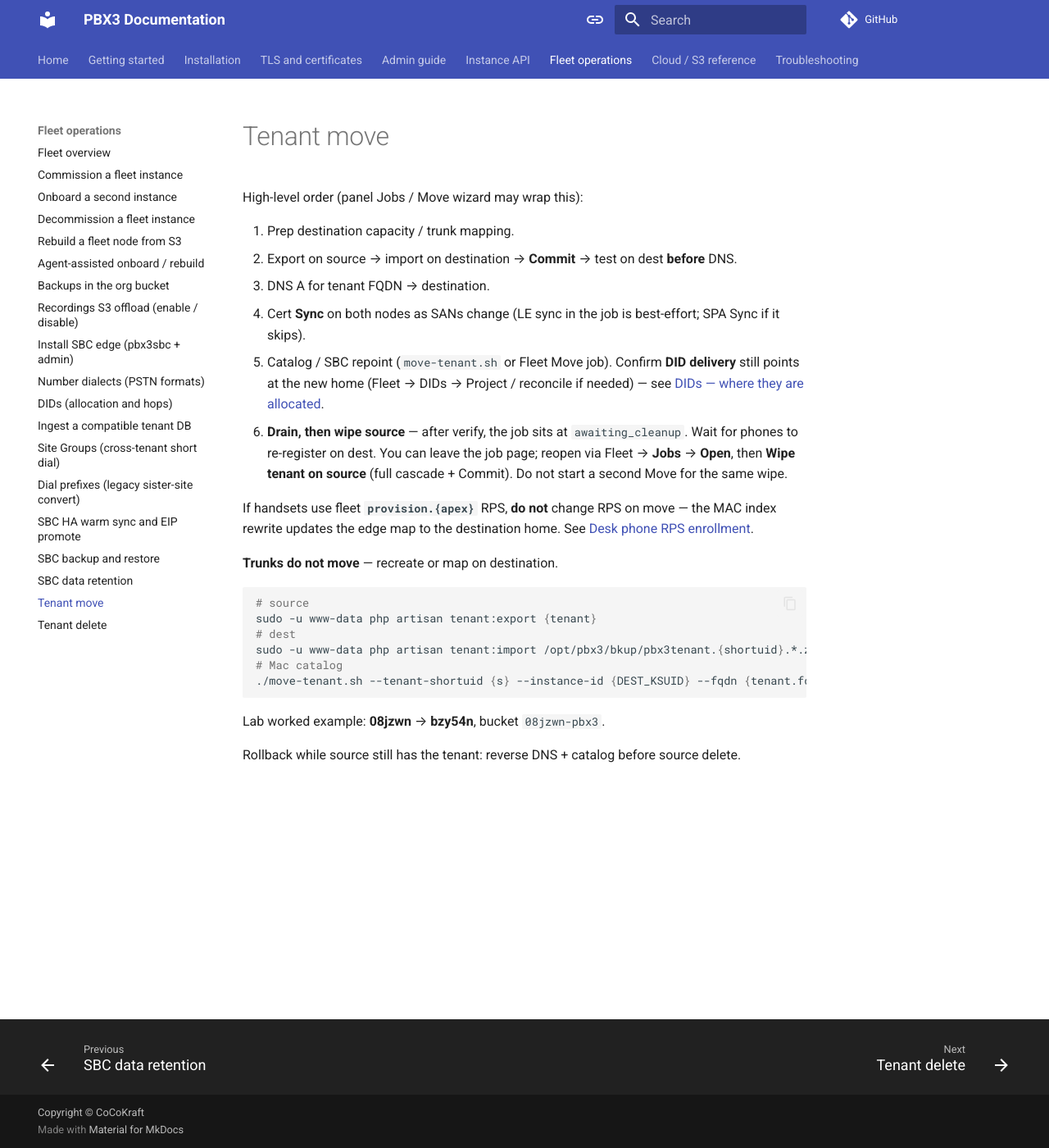
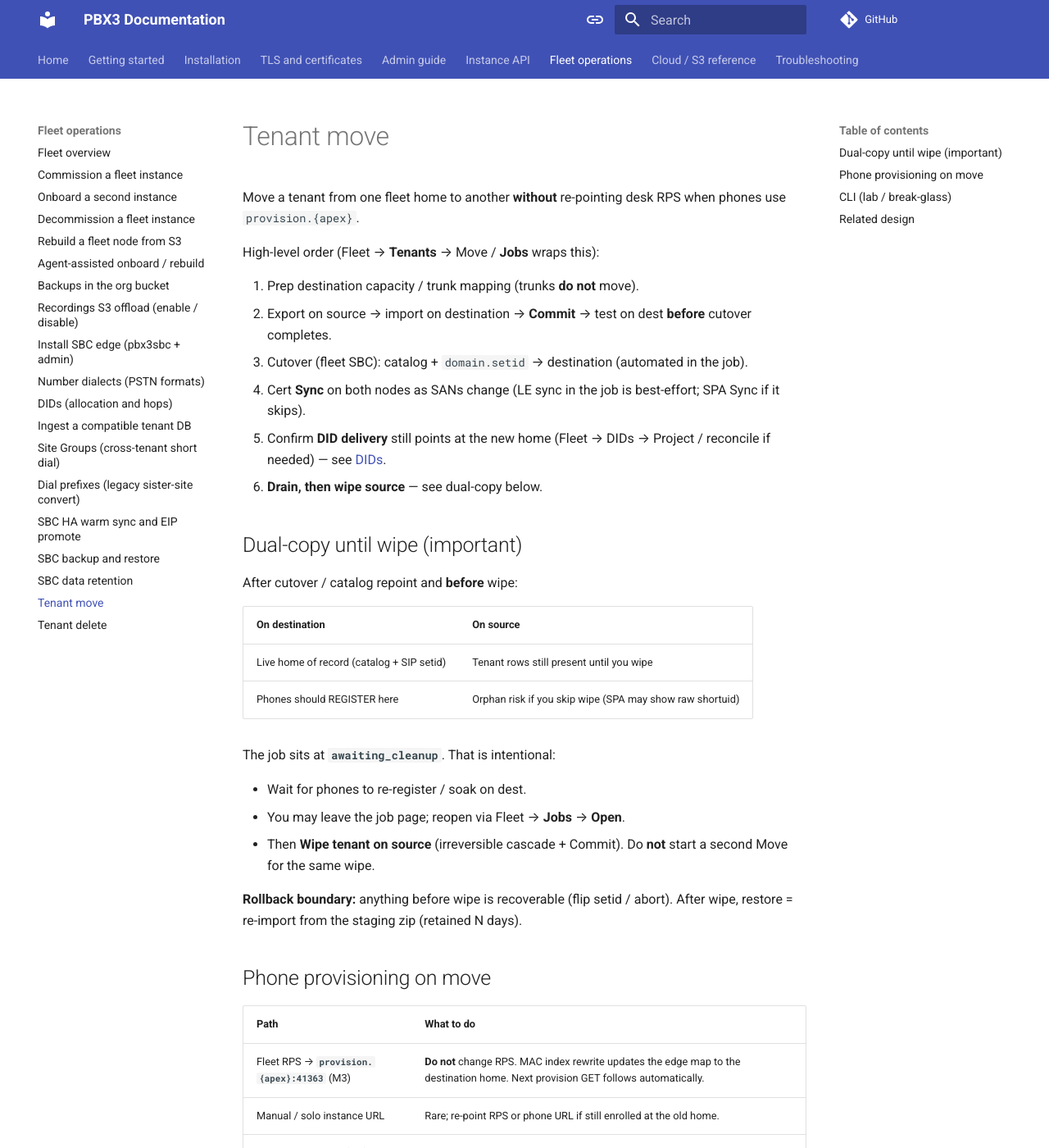
Before and after one commit to aelintra/pbx3-docs, an MkDocs documentation site: the page built from docs/fleet/tenant-move.md, in a window 1280 px wide and 1400 px high. Shown: the whole window at 82% size. Built offline with MkDocs 1.6.1 and Material for MkDocs 9.7.7, drawn with Linux system fonts in a browser that asks for light colours; comment, search, counter and statistics services are not loaded; some of the changed text lies outside the part shown.

Commit message:
Expand tenant-move for dual-copy wipe and provision paths. (#10)
Document awaiting_cleanup drain, fixed RPS via MAC map, provision_stream export, and edge-global C10 access.

Co-authored-by: Cursor <cursoragent@cursor.com>

````diff
--- a/docs/fleet/tenant-move.md
+++ b/docs/fleet/tenant-move.md
@@ -1,27 +1,63 @@
 # Tenant move
 
-High-level order (panel Jobs / Move wizard may wrap this):
+Move a tenant from one fleet home to another **without** re-pointing desk RPS when phones use `provision.{apex}`.
 
-1. Prep destination capacity / trunk mapping.
-2. Export on source → import on destination → **Commit** → test on dest **before** DNS.
-3. DNS A for tenant FQDN → destination.
+High-level order (Fleet → **Tenants** → Move / **Jobs** wraps this):
+
+1. Prep destination capacity / trunk mapping (trunks **do not** move).
+2. Export on source → import on destination → **Commit** → test on dest **before** cutover completes.
+3. Cutover (fleet SBC): catalog + `domain.setid` → destination (automated in the job).
 4. Cert **Sync** on both nodes as SANs change (LE sync in the job is best-effort; SPA Sync if it skips).
-5. Catalog / SBC repoint (`move-tenant.sh` or Fleet Move job). Confirm **DID delivery** still points at the new home (Fleet → DIDs → Project / reconcile if needed) — see [DIDs — where they are allocated](dids.md).
-6. **Drain, then wipe source** — after verify, the job sits at `awaiting_cleanup`. Wait for phones to re-register on dest. You can leave the job page; reopen via Fleet → **Jobs** → **Open**, then **Wipe tenant on source** (full cascade + Commit). Do not start a second Move for the same wipe.
+5. Confirm **DID delivery** still points at the new home (Fleet → DIDs → Project / reconcile if needed) — see [DIDs](dids.md).
+6. **Drain, then wipe source** — see dual-copy below.
 
-If handsets use fleet **`provision.{apex}`** RPS, **do not** change RPS on move — the MAC index rewrite updates the edge map to the destination home. See [Desk phone RPS enrollment](../admin/phone-provisioning-rps.md).
+## Dual-copy until wipe (important)
 
-**Trunks do not move** — recreate or map on destination.
+After cutover / catalog repoint and **before** wipe:
+
+| On destination | On source |
+|----------------|-----------|
+| Live home of record (catalog + SIP setid) | Tenant rows still present until you wipe |
+| Phones should REGISTER here | Orphan risk if you skip wipe (SPA may show raw shortuid) |
+
+The job sits at **`awaiting_cleanup`**. That is intentional:
+
+- Wait for phones to re-register / soak on dest.
+- You may leave the job page; reopen via Fleet → **Jobs** → **Open**.
+- Then **Wipe tenant on source** (irreversible cascade + Commit). Do **not** start a second Move for the same wipe.
+
+**Rollback boundary:** anything before wipe is recoverable (flip setid / abort). After wipe, restore = re-import from the staging zip (retained N days).
+
+## Phone provisioning on move
+
+| Path | What to do |
+|------|------------|
+| Fleet RPS → **`provision.{apex}:41363`** (M3) | **Do not** change RPS. MAC index rewrite updates the edge map to the destination home. Next provision GET follows automatically. |
+| Manual / solo instance URL | Rare; re-point RPS or phone URL if still enrolled at the old home. |
+| Reseller full-config (**M1**) | Outside PBX3 MAC map — follow the reseller platform. |
+
+Customer **Provision streams** (`provision_stream`) travel in the tenant miniDB export/import with other cluster-scoped tables. System stock streams stay on each home’s package.
+
+Edge **Provision access** lockdown (optional UFW on `:41363`) is **edge-global** — site CIDRs do not change on tenant move.
+
+See [Desk phone RPS enrollment](../admin/phone-provisioning-rps.md) · [Provision streams](../admin/phone-provisioning-streams.md) · [Restrict provision HTTPS](../admin/phone-provisioning-access.md).
+
+## CLI (lab / break-glass)
 
 ```bash
 # source
 sudo -u www-data php artisan tenant:export {tenant}
 # dest
 sudo -u www-data php artisan tenant:import /opt/pbx3/bkup/pbx3tenant.{shortuid}.*.zip
-# Mac catalog
+# catalog
 ./move-tenant.sh --tenant-shortuid {s} --instance-id {DEST_KSUID} --fqdn {tenant.fqdn}
 ```
 
-Lab worked example: **08jzwn** → **bzy54n**, bucket `08jzwn-pbx3`.
+Prefer the Fleet Move job when available — it owns cutover, catalog, and the wipe gate.
 
-Rollback while source still has the tenant: reverse DNS + catalog before source delete.
+Lab worked example: **08jzwn** → **bzy54n** (`hf3zzv` rehome soak 2026-10-02: map follow + phones REGISTER/calls + source wipe).
+
+## Related design
+
+- Product design: **`TENANT_MOBILITY_FLEET_CONSOLE_DESIGN.md`** (job state machine, `awaiting_cleanup`, rollback).
+- Orphan rows if wipe skipped: design risk **1b** — always wipe after verify.
````
